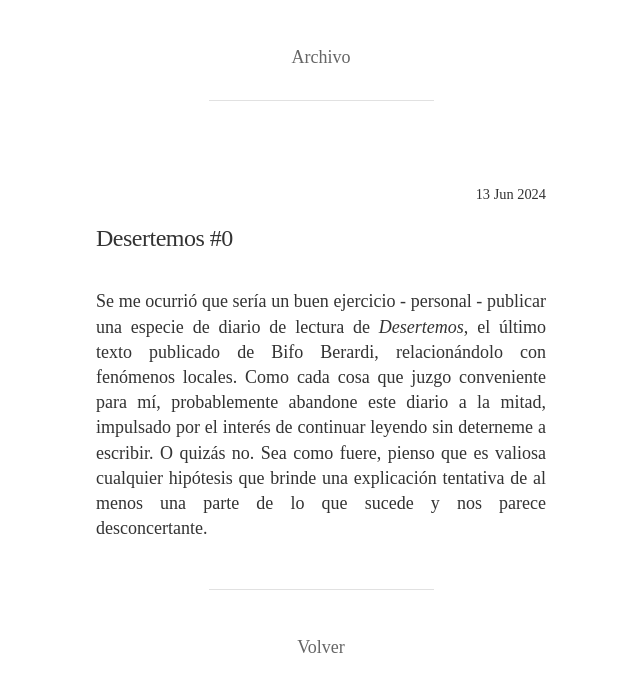
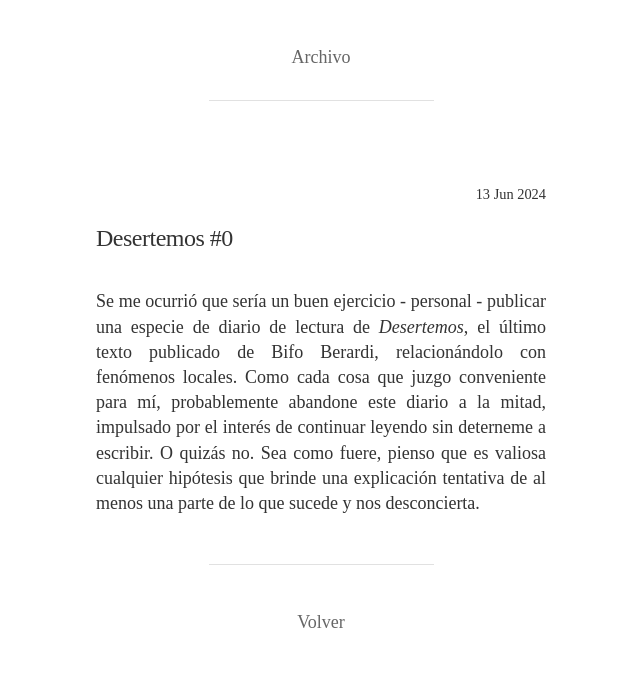
Before and after one commit to catorceveces/catorceveces.github.io, a Jekyll site: the page built from _posts/2024-06-13-desertemos-0.md, in a window 1280 px wide. Shown: the top 692 px of the page, without its empty margins (319-959 px from the left). Built offline with Jekyll 4.4.1, drawn with Linux system fonts in a browser that asks for light colours; nearby versions of some CDN libraries; library files that are not in the unit come from our copies.

Commit message:
Ediciones

```diff
--- a/_posts/2024-06-13-desertemos-0.md
+++ b/_posts/2024-06-13-desertemos-0.md
@@ -4,4 +4,4 @@ title: "Desertemos #0"
 tags: [blog]
 ---
 
-Se me ocurrió que sería un buen ejercicio - personal - publicar una especie de diario de lectura de _Desertemos_, el último texto publicado de Bifo Berardi, relacionándolo con fenómenos locales. Como cada cosa que juzgo conveniente para mí, probablemente abandone este diario a la mitad, impulsado por el interés de continuar leyendo sin deterneme a escribir. O quizás no. Sea como fuere, pienso que es valiosa cualquier hipótesis que brinde una explicación tentativa de al menos una parte de lo que sucede y nos parece desconcertante.
+Se me ocurrió que sería un buen ejercicio - personal - publicar una especie de diario de lectura de _Desertemos_, el último texto publicado de Bifo Berardi, relacionándolo con fenómenos locales. Como cada cosa que juzgo conveniente para mí, probablemente abandone este diario a la mitad, impulsado por el interés de continuar leyendo sin deterneme a escribir. O quizás no. Sea como fuere, pienso que es valiosa cualquier hipótesis que brinde una explicación tentativa de al menos una parte de lo que sucede y nos desconcierta.
```
Also changed, not shown: _posts/2024-06-13-desertemos-1.md (+1 -1 lines).
